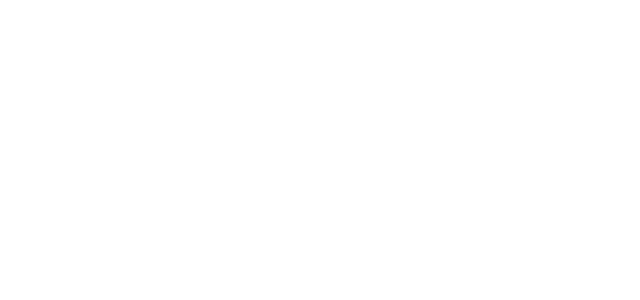
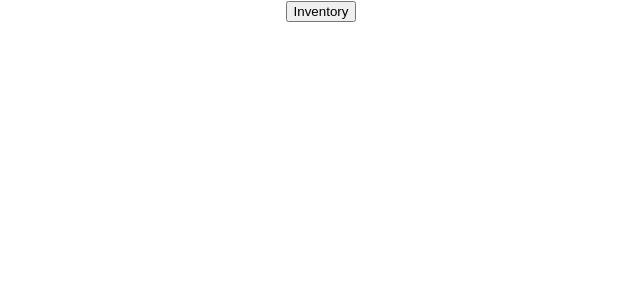
Before and after one commit to aeip/project3s-frontend, a React (Create React App) app: page /game in a window 1280 px wide. Shown: the top 300 px of the page, without its empty margins (319-959 px from the left). Built offline with nearby package versions, Linux system fonts and the light colour scheme.

Commit message:
minor improvements to inventory and three

```diff
--- a/src/Components/Inventory/Inventory.js
+++ b/src/Components/Inventory/Inventory.js
@@ -1,5 +1,9 @@
 import React from 'react';
 
 export const Inventory = (props) => {
-	return <div className='inventory'></div>;
+	return (
+		<div className='inventory'>
+			<button>Inventory</button>
+		</div>
+	);
 };
```
Also changed, not shown: src/Components/ThreeD/ThreeD.js (+6 -1 lines).
